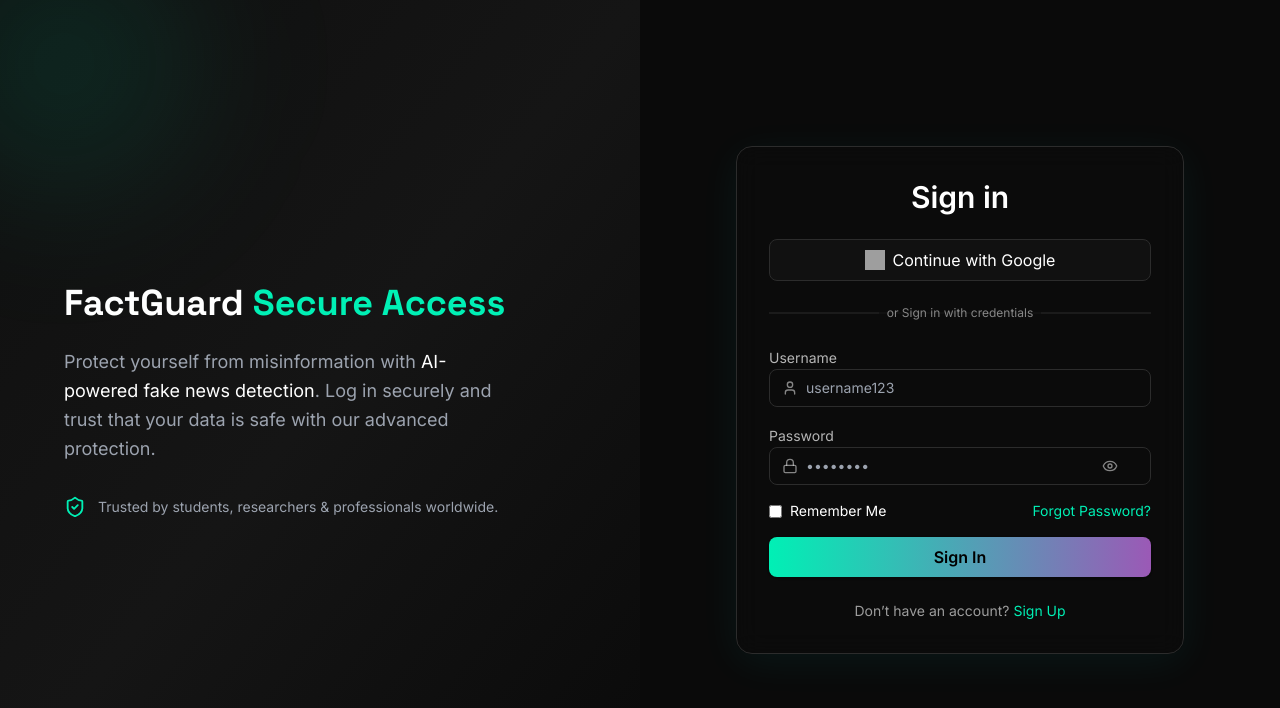
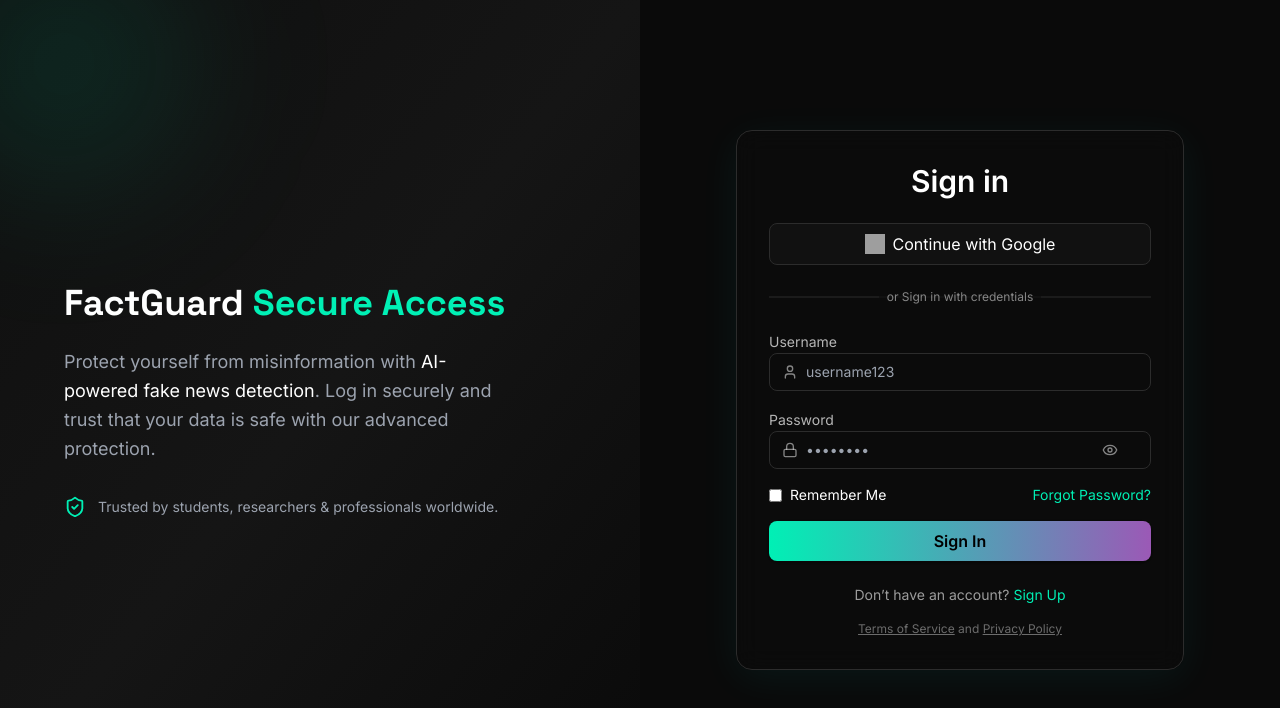
Before and after one commit to MuhammadAnwar16/FactGuard, a React (Vite) app: page /login in a window 1280 px wide. Shown: the top 708 px of the page. Built offline with nearby package versions, Linux system fonts and the light colour scheme; grey boxes are pictures that could not be loaded.

Commit message:
update changes

```diff
--- a/src/pages/LoginPage.jsx
+++ b/src/pages/LoginPage.jsx
@@ -396,6 +396,31 @@ const LoginPage = () => {
                 {isLogin ? "Sign Up" : "Sign In"}
               </button>
             </p>
+            <p className="text-center text-xs text-white/40 mt-4 px-2 sm:px-0">
+              {isLogin ? (
+                <>
+                  <a href="/terms" className="underline hover:text-white/60">
+                    Terms of Service
+                  </a>{" "}
+                  and{" "}
+                  <a href="/privacy" className="underline hover:text-white/60">
+                    Privacy Policy
+                  </a>
+                </>
+              ) : (
+                <>
+                  By creating an account, you agree to the{" "}
+                  <a href="/terms" className="underline hover:text-white/60">
+                    Terms of Service
+                  </a>{" "}
+                  and{" "}
+                  <a href="/privacy" className="underline hover:text-white/60">
+                    Privacy Policy
+                  </a>
+                  .
+                </>
+              )}
+            </p>
           </div>
         </div>
       </div>
```
